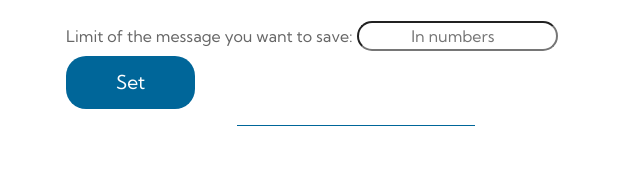
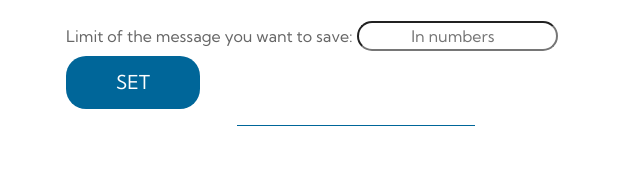
Before and after one commit to Dharmik203262/Chatbot-, a plain HTML site: page index.html in a window 1280 px wide. Shown: the part 518-689 px from the top of the page, 564-1204 px from the left. Drawn offline with Linux system fonts and the light colour scheme.

Commit message:
Update index.html

```diff
--- a/index.html
+++ b/index.html
@@ -118,7 +118,7 @@ https://templatemo.com/tm-555-upright
                             </div>
                         </div><label for="limit" id="lab" >Limit of the message you want to save:</label>
                         <input type="number" id="limit" name="limit." placeholder="             In numbers" class="h">
-                        <button onclick="set()" id="setbtn" class="btn btn-primary tm-btn-next h">Set</button><br>
+                        <button onclick="set()" id="setbtn" class="btn btn-primary tm-btn-next h">SET</button><br>
                         <hr class="tm-hr-short mb-5">
                         <input type="text" id="message" class="h a" placeholder="           Enter your messages here">
                         <button onclick="func()" class="btn btn-primary tm-btn-next h">Submit</button>
```
